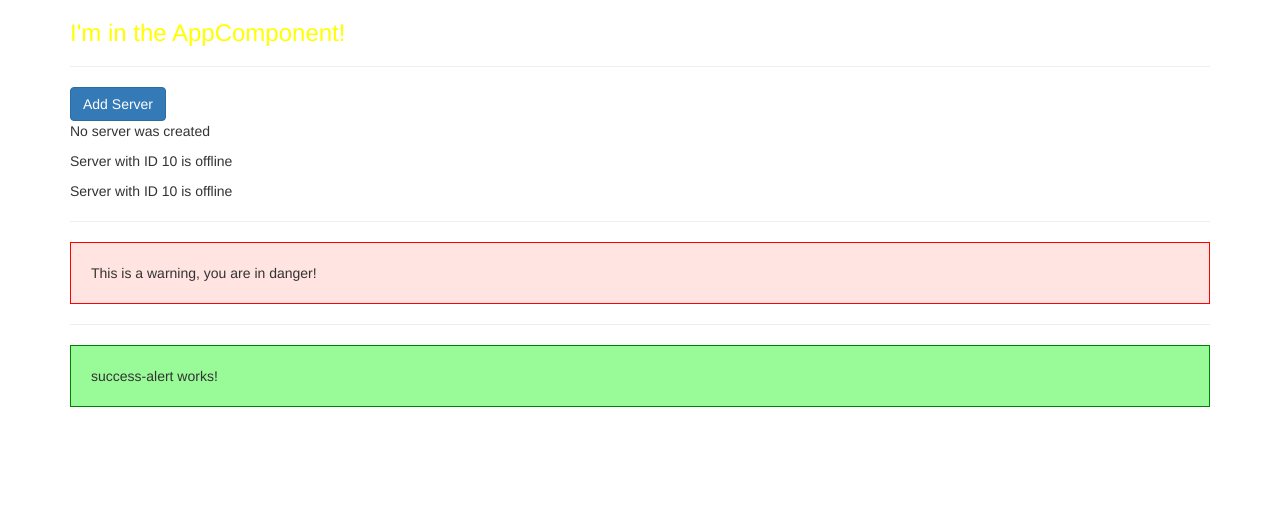
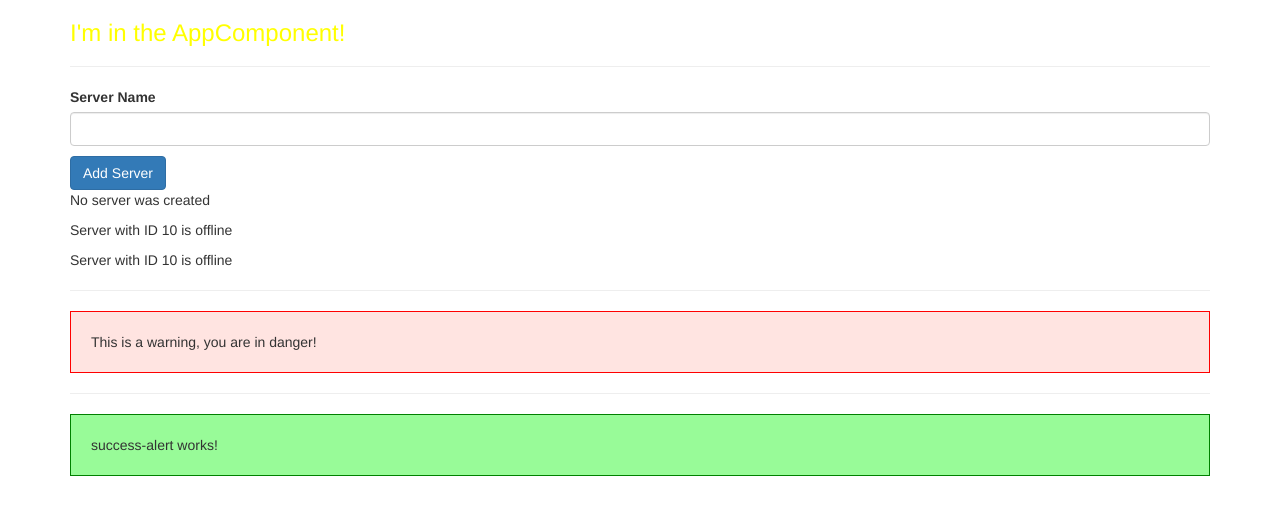
Before and after one commit to Salsa-Dude/angular-review, an Angular app: page / in a window 1280 px wide. Shown: the top 514 px of the page. Built offline with nearby package versions, Linux system fonts and the light colour scheme.

Commit message:
implemented onUpdateServerName method and passed event object

```diff
--- a/src/app/servers/servers.component.html
+++ b/src/app/servers/servers.component.html
@@ -6,6 +6,14 @@
  <!-- event binding
       (click)="onCreateServer()"
  -->
+<label>Server Name</label>
+<input
+ type="text"
+ class="form-control"
+ (input)="onUpdateServerName($event)"
+>
+
+<p>{{ serverName }}</p>
 
 <button
   class="btn btn-primary"
--- a/src/app/servers/servers.component.ts
+++ b/src/app/servers/servers.component.ts
@@ -22,6 +22,7 @@
 export class ServersComponent implements OnInit {
   allowNewServer =  false;
   serverCreationStatus = 'No server was created';
+  serverName = "";
 
   constructor() {
     setTimeout(() => {
@@ -36,4 +37,9 @@
     this.serverCreationStatus = 'Server was create'
   }
 
+  onUpdateServerName(event: Event) {
+    // explicit casting to inform TypeScript of the HTML element of this event
+    this.serverName = (<HTMLInputElement>event.target).value;
+  }
+
 }
```
